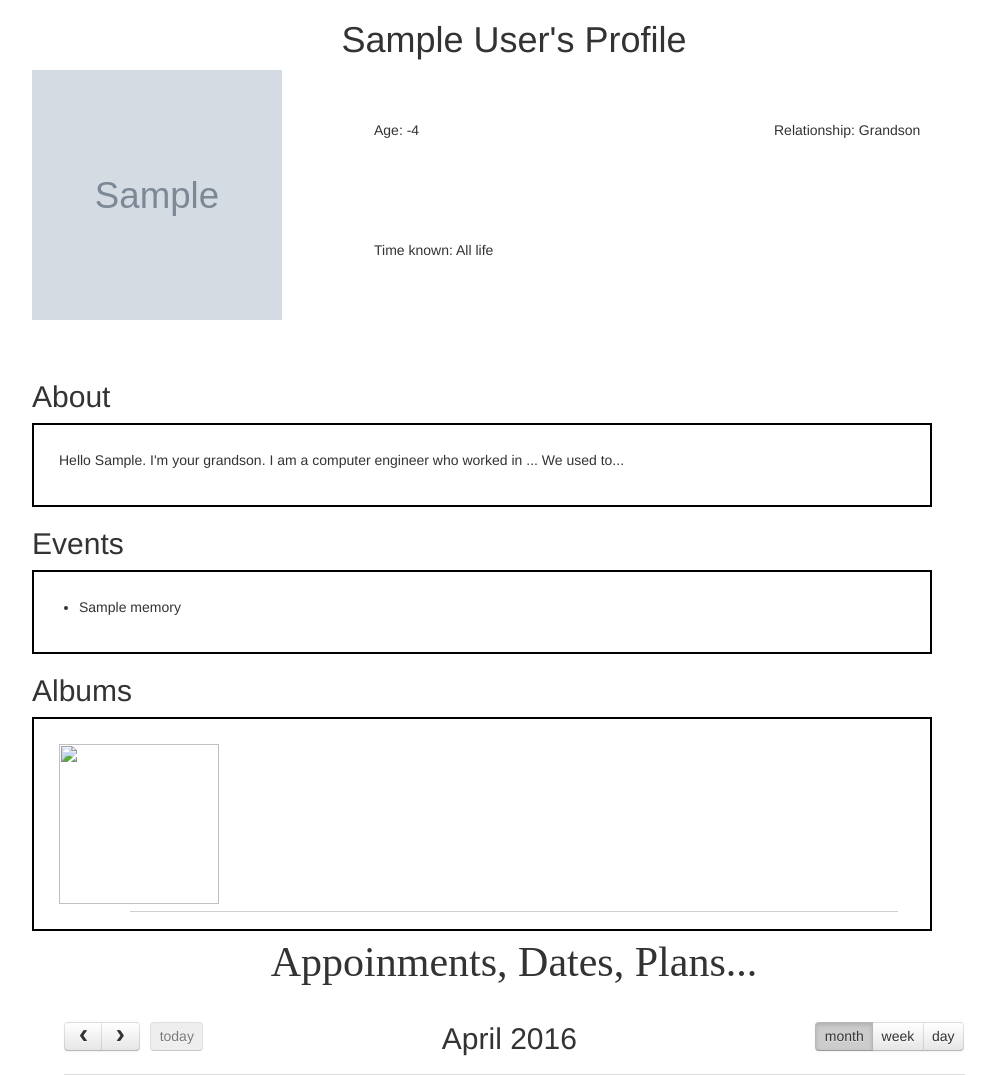
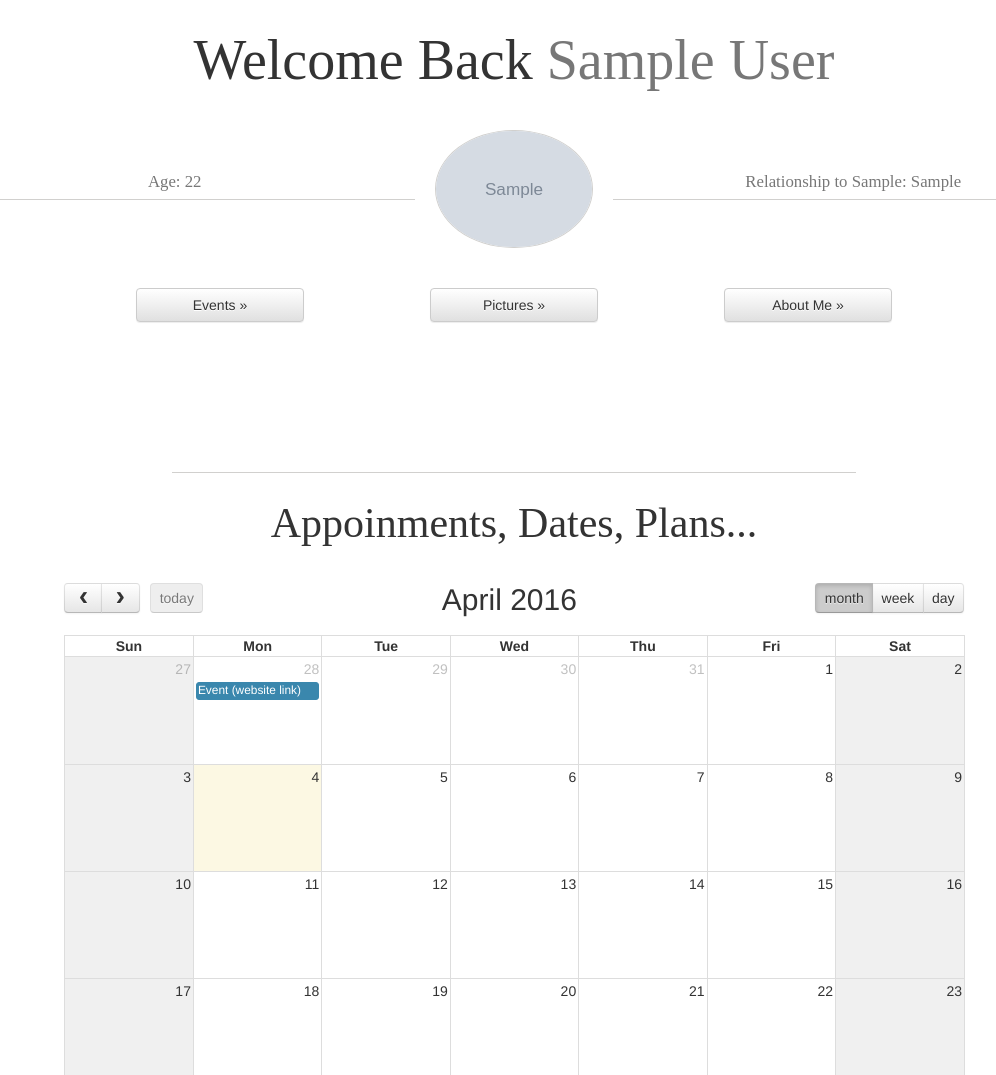
Before and after one commit to pablo-prieto/ASH, a Django app: page /mainApp/1/profile/ in a window 1280 px wide; the page is wider, and only the part inside the window is pictured. Shown: the top 1075 px of that part, without its empty margins (126-1122 px from the left). Run offline with Django 3.2, Linux system fonts and the light colour scheme; tables that the repository leaves empty hold one stand-in row (values such as "Sample post"); grey boxes marked "Sample" are stand-in pictures; lists and menus that the app fills with data are empty; some libraries are stand-ins or nearby versions.

Commit message:
changed profile style

```diff
--- a/mainApp/static_in_prod/css/style1.css
+++ b/mainApp/static_in_prod/css/style1.css
@@ -51,7 +51,7 @@ footer, header, hgroup, menu, nav, section {
 /* General Demo Style */
 body{
 	font-family: Cambria, Palatino, "Palatino Linotype", "Palatino LT STD", Georgia, serif;
-	background: url('http://www.slate.com/content/dam/slate/blogs/quora/2013/02/130214_QUORA_CUTE_N_OLD.jpg.CROP.article568-large.jpg') no-repeat;
+	/*background: url('images/care3.jpeg') no-repeat;*/*/
 	font-size: 15pt;
 	background-size: 100%;
 	font-weight: 400;
--- /dev/null
+++ b/mainApp/templates/mainApp/calendar.html
@@ -0,0 +1,75 @@
+<!-- Calendar -->
+<hr class="featurette-divider" style="width:60%; border-color:#D1D0CE;">
+<p style="font-family:serif; font-size:3em;" align="center">Appoinments, Dates, Plans...</p><br>
+<!-- Calendar div -->
+<div id='calendar'></div>
+<!-- Modal: Calendar -->
+<div class="container">
+    <!-- Modal: Craete New Event -->
+    <div class="modal fade" id="myModal" role="dialog">
+        <div class="modal-dialog">
+            <!-- Modal Content-->
+            <div class="modal-content">
+                <div class="modal-header">
+                    <h4 class="modal-title" align="center"><strong>Create New Event</strong></h4>
+                    <button type="button" class="close" data-dismiss="modal">&times;</button>
+                </div>
+                <!-- Modal Body -->
+                <div class="modal-body" style="padding-left:7%; padding-right:7%" align="center">
+                    <!-- Input: Event title input field -->
+                    <div class="input-group">
+                        <span class="input-group-addon" style="color:black; padding-left:1em; padding-right:1.2em;">Event Title</span>
+                        <input class="form-control" id="event-title-input" type="text" aria-label="..." maxlength="15" placeholder="Max 10 chars..." value="">
+                    </div>
+                    <br>
+                    <!-- Input: Description input field -->
+                    <div class="input-group">
+                        <span class="input-group-addon" style="color:black;">Description</span>
+                        <input class="form-control" id="description-input" type="text"  aria-label="..." placeholder="Field not work but it will..so enter the descrip." value="">
+                    </div>
+                    <br>
+                    <!-- Input: Subusers input field -->
+                    <div class="input-group">
+                        <span class="input-group-addon" style="color:black; padding-left:1em; padding-right:1.2em;">Sub-Users</span>
+                        <input id="subusers-input" type="text" class="form-control" aria-label="..." placeholder="Separate users with commas..." value="">
+                    </div>
+                    <br>
+                    <!-- DatePicker -->
+                     <div id="datepicker" class="input-daterange input-group">
+                        <span class="input-group-addon"><i class="glyphicon glyphicon-calendar"></i></span>
+                        <input class="input-sm form-control" id="input-datestart" name="start" type="text" readonly/>
+                        <span class="input-group-addon">to</span>
+                        <input class="input-sm form-control" id="input-dateend" name="end" type="text" readonly/>
+                        <span class="input-group-addon"><i class="glyphicon glyphicon-calendar"></i></span>
+                    </div>
+                    <!-- TimePickers -->
+                    <div id="timepicker" class="input-timerange input-group">
+                        <span class="input-group-addon clockpicker"><i class="glyphicon glyphicon-time"></i></span>
+                        <span class="input-group clockpicker" data-placement="bottom" data-align="right" data-donetext="Done">
+                            <input class="form-control" id="input-eventbegintime" type="text" placeholder="Begin Time" value="" readonly>
+                        </span>
+                        <span class="input-group-addon">to</span>
+                        <span class="input-group clockpicker" data-placement="bottom" data-align="left" data-donetext="Done">
+                            <input class="form-control" id="input-eventendtime" type="text" placeholder="End Time" value="" readonly>
+                        </span>
+                        <span class="input-group-addon"><i class="glyphicon glyphicon-time"></i></span>
+                    </div>
+                    <!-- Checkbox: All day option  -->
+                    <div class="checkbox">
+                        <label>
+                            <input id="checkbox-alldayevent"class="checkbox" type="checkbox" checked="true"><span style="font-size:1em">All Day Event</span>
+                        </label>
+                    </div>
+                </div>
+                <!-- Modal Footer -->
+                <div class="modal-footer">
+                    <!-- Buttons: Create event & Cancel -->
+                    <button id="create-event-button" type="button" class="btn btn-default">Create</button>
+                    <button type="button" class="btn btn-default" data-dismiss="modal">Cancel</button>
+                </div>
+            </div>
+        </div>
+    </div>
+</div>
+<br><br><br><br>
+<!-- /End of Calendar -->
--- a/mainApp/templates/mainApp/login_register.html
+++ b/mainApp/templates/mainApp/login_register.html
@@ -10,7 +10,7 @@
   <link rel="stylesheet" href="{% static 'css/style1.css' %}">
   <link rel="stylesheet" href="{% static 'css/animate-custom.css' %}">
 </head>
-<body>
+<body style="background-image:url({% static 'images/old-couple-on-park-bench.jpg' %})">
   <div class="container">
     <header>
       <h1>Login and Registration Form <span> Alzheimer's Social Helper </span></h1>
--- a/mainApp/templates/mainApp/profile.html
+++ b/mainApp/templates/mainApp/profile.html
@@ -35,112 +35,125 @@
 
   </head>
   <body>
-    <h1 style="text-align: center"> {{subuser.User.FirstName}} {{subuser.User.LastName}}'s Profile </h1>
-    <img src="/media/{{ProfilePicture}}" style="position: relative; width:250px; height:250px; left:158px"></img>
-    <div>
-      <p style="position: absolute; left: 500px; top: 120px;">Age: {{Age}}</p>
-      <p style="position: absolute; left: 900px; top: 120px;">Relationship: Grandson</p>
-      <p style="position: absolute; left: 500px; top: 240px;">Time known: All life</p>
+
+    <!-- Wrap the rest of the page in another container to center all the content. -->
+    <div class="container marketing">
+
+      <!-- Main User Profile Picture and Basic Info Section -->
+      <br>
+
+      <p style="font-family:serif; font-size:4em;" align="center">Welcome Back <span class="text-muted">{{subuser.User.FirstName}} {{subuser.User.LastName}}</span></p><br>
+
+      <div class="row">
+        <div class="col-md-4 text-center" style="width:42%; padding:0">
+          <br><br>
+          <div class="row">
+            <span class="text-muted" style="font-family:serif; font-size:1.2em;">
+              <div class="col-md-4 text-center" style="width:100%;">Age: 22</div>
+            </span>
           </div>
-    <h2 style="position: relative; left:158px; top: 40px">About</h2>
-    <div style="position: relative; left: 158px; top: 40px; right: 158px; width: 900px; padding: 25px; border: 2px solid black;">
-      <p>Hello {{subuserclient.User.FirstName}}. I'm your grandson. I am a computer engineer who worked in ... We used to...</p>
-    </div>
-    <h2 style="position: relative; left:158px; top: 40px">Events</h2>
-    <div style="position: relative; left: 158px; top: 40px; right: 158px; width: 900px; padding: 25px; border: 2px solid black;">
-      <ul style="position: relative; left: -20px;">
-        {% if memories %}
-          {% for memory in memories %}
-          <li>{{memory.Title}}</li>
-          {% endfor %}
-        {% else %}
-          <p>No memories available.</p>
-        {% endif %}
-      </ul>
-    </div>
-    <h2 style="position: relative; left:158px; top: 40px">Albums</h2>
-    <div style="position: relative; left: 158px; top: 40px; right: 158px; width: 900px; padding: 25px; border: 2px solid black;">
-      <img src="" style="position: relative; width:160px; height:160px;"></img>
+          <hr class="featurette-divider" style="margin:5px; border-color:#D1D0CE;">
         </div>
 
-    <!-- Calendar -->
-    <hr class="featurette-divider" style="width:60%; border-color:#D1D0CE;">
-    <p style="font-family:serif; font-size:3em;" align="center">Appoinments, Dates, Plans...</p><br>
-    <!-- Calendar div -->
-    <div id='calendar'></div>
-    <!-- Modal: Calendar -->
-    <div class="container">
-        <!-- Modal: Craete New Event -->
-        <div class="modal fade" id="myModal" role="dialog">
+        <div class="col-md-4 text-center" style="width:16%; padding:1">
+          <img class="img-circle" src="/media/{{ProfilePicture}}" style="width:100%; border:1px solid #D1D0CE;">
+        </div>
+
+        <div class="col-md-4 text-center" style="width:42%; padding:0">
+          <br><br>
+          <div class="row">
+            <span class="text-muted" style="font-family:serif; font-size:1.2em;">
+              <!-- <div class="col-md-4 text-center" style="width:30%;">Phone#: (917)341-2523</div> -->
+              <div class="col-md-4 text-center" style="width:100%;">Relationship to {{subuserclient.User.FirstName}}: {{subuser.RelationshipToClient}}</div>
+            </span>
+          </div>
+          <hr class="featurette-divider" style="margin:5px; border-color:#D1D0CE;">
+        </div>
+      </div><br><br>
+      <!-- End of Main User Profile Picture and Basic Info Section -->
+
+
+
+      <!-- Main User Profile Buttons Section -->
+      <div class="row">
+        <!-- Button: Events -->
+        <div class="col-md-4 text-right">
+          <p><a class="btn btn-default" style="width:12em" data-toggle="modal" data-target="#EventsModal">Events »</a></p>
+        </div>
+
+        <!-- Modal: Events -->
+        <div class="modal fade" id="EventsModal" role="dialog">
           <div class="modal-dialog">
-
-                <!-- Modal Content-->
+            <!-- Modal content-->
             <div class="modal-content">
               <div class="modal-header">
-                        <h4 class="modal-title" align="center"><strong>Create New Event</strong></h4>
                 <button type="button" class="close" data-dismiss="modal">&times;</button>
+                <h4 class="modal-title">About Events</h4>
               </div>
-                    <div class="modal-body" style="padding-left:7%; padding-right:7%" align="center">
-                        <!-- Input: Event title input field -->
-                        <div class="input-group">
-                            <span class="input-group-addon" style="color:black; padding-left:1em; padding-right:1.2em;">Event Title</span>
-                            <input class="form-control" id="event-title-input" type="text" aria-label="..." maxlength="15" placeholder="Max 10 chars..." value="">
+              <div class="modal-body">
+                <p>Event 1 with preview picture if available. </p>
+                <p>Short event description on the bottom.</p>
               </div>
-                        <br>
-                        <!-- Input: Description input field -->
-                        <div class="input-group">
-                            <span class="input-group-addon" style="color:black;">Description</span>
-                            <input class="form-control" id="description-input" type="text"  aria-label="..." placeholder="Field not work but it will..so enter the descrip." value="">
-                        </div>
-                        <br>
-                        <!-- Input: Subusers input field -->
-                        <div class="input-group">
-                            <span class="input-group-addon" style="color:black; padding-left:1em; padding-right:1.2em;">Sub-Users</span>
-                            <input id="subusers-input" type="text" class="form-control" aria-label="..." placeholder="Separate users with commas..." value="">
-                        </div>
-                        <br>
-                        <!-- DatePicker -->
-                         <div id="datepicker" class="input-daterange input-group">
-                            <span class="input-group-addon"><i class="glyphicon glyphicon-calendar"></i></span>
-                            <input class="input-sm form-control" id="input-datestart" name="start" type="text" readonly/>
-                            <span class="input-group-addon">to</span>
-                            <input class="input-sm form-control" id="input-dateend" name="end" type="text" readonly/>
-                            <span class="input-group-addon"><i class="glyphicon glyphicon-calendar"></i></span>
-                        </div>
-                        <!-- TimePickers -->
-                        <div id="timepicker" class="input-timerange input-group">
-                            <span class="input-group-addon clockpicker"><i class="glyphicon glyphicon-time"></i></span>
-                            <span class="input-group clockpicker" data-placement="bottom" data-align="right" data-donetext="Done">
-                                <input class="form-control" id="input-eventbegintime" type="text" placeholder="Begin Time" value="" readonly>
-                            </span>
-                            <span class="input-group-addon">to</span>
-                            <span class="input-group clockpicker" data-placement="bottom" data-align="left" data-donetext="Done">
-                                <input class="form-control" id="input-eventendtime" type="text" placeholder="End Time" value="" readonly>
-                            </span>
-                            <span class="input-group-addon"><i class="glyphicon glyphicon-time"></i></span>
-                        </div>
-                        <!-- Checkbox: All day option  -->
-                        <div class="checkbox">
-                            <label>
-                                <input id="checkbox-alldayevent"class="checkbox" type="checkbox" checked="true"><span style="font-size:1em">All Day Event</span>
-                            </label>
-                        </div>
-                    </div>
-                    <!-- Modal Footer -->
               <div class="modal-footer">
-                        <!-- Buttons: Create event & Cancel -->
-                        <button id="create-event-button" type="button" class="btn btn-default">Create</button>
-                        <button type="button" class="btn btn-default" data-dismiss="modal">Cancel</button>
-                    </div>
+                <button type="button" class="btn btn-default" data-dismiss="modal">Close</button>
               </div>
             </div>
           </div>
         </div>
 
-    <br><br><br><br>
-    <!-- /End of Calendar -->
+        <!-- Button: Pictures -->
+        <div class="col-md-4 text-center">
+          <p><a class="btn btn-default" style="width:12em" data-toggle="modal" data-target="#PicturesModal">Pictures »</a></p>
+        </div>
 
+        <!-- Modal: Pictures -->
+        <div class="modal fade" id="PicturesModal" role="dialog">
+          <div class="modal-dialog">
+            <!-- Modal content-->
+            <div class="modal-content">
+              <div class="modal-header">
+                <button type="button" class="close" data-dismiss="modal">&times;</button>
+                <h4 class="modal-title">Pictures (list)</h4>
+              </div>
+              <div class="modal-body">
+                <p>Album type of set of pictures? </p>
+              </div>
+              <div class="modal-footer">
+                <button type="button" class="btn btn-default" data-dismiss="modal">Close</button>
+              </div>
+            </div>
+          </div>
+        </div>
 
+        <!-- Button: About Me -->
+        <div class="col-md-4 text-left">
+          <p><a class="btn btn-default" style="width:12em" data-toggle="modal" data-target="#AboutMeModal">About Me »</a></p>
+        </div>
+
+        <!-- Modal: About Me -->
+        <div class="modal fade" id="AboutMeModal" role="dialog">
+          <div class="modal-dialog">
+            <!-- Modal content-->
+            <div class="modal-content">
+              <div class="modal-header">
+                <button type="button" class="close" data-dismiss="modal">&times;</button>
+                <h4 class="modal-title">About Me</h4>
+              </div>
+              <div class="modal-body">
+                <p>Education, place of birth, anniversary, and other things the user wants to add.</p>
+              </div>
+              <div class="modal-footer">
+                <button type="button" class="btn btn-default" data-dismiss="modal">Close</button>
+              </div>
+            </div>
+          </div>
+        </div>
+
+      </div><br><br><br><br><br><br>
+      <!-- End of Main User Profile Buttons Section -->
+
+      {% include "calendar.html" %}
+    </div>
 
 </body>
 </html>
```
Also changed, not shown: mainApp/static_in_prod/images/care3.jpg (added), static_in_env/media_root/Profile Picures/IMG_0044.JPG (deleted), static_in_env/media_root/Profile Picures/IMG_0044_9P07K1g.JPG (deleted), static_in_env/media_root/Profile Picures/IMG_0272.JPG (deleted), static_in_env/media_root/Profile Picures/IMG_0272_cc4EeH3.JPG (deleted), static_in_env/media_root/Profile Picures/IMG_0428.JPG (added), static_in_env/media_root/Profile Picures/IMG_0459.JPG (deleted), static_in_env/media_root/Profile Picures/profilepic.jpg (added), 1 other file. Lines whose indentation alone changed are shown as unchanged.
